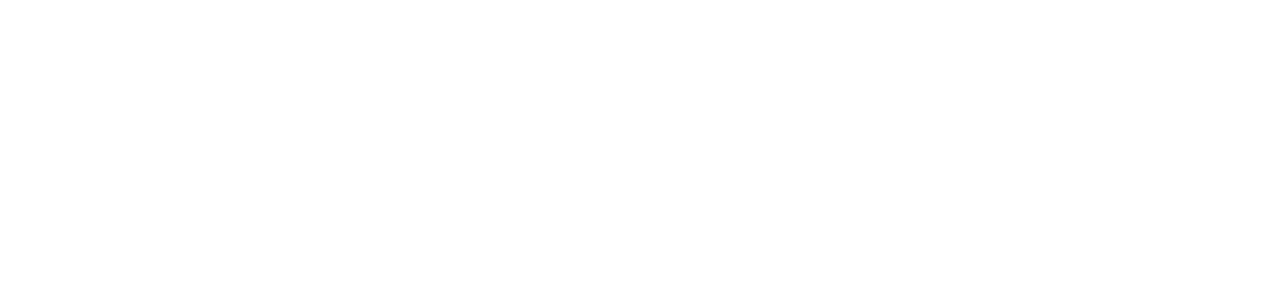
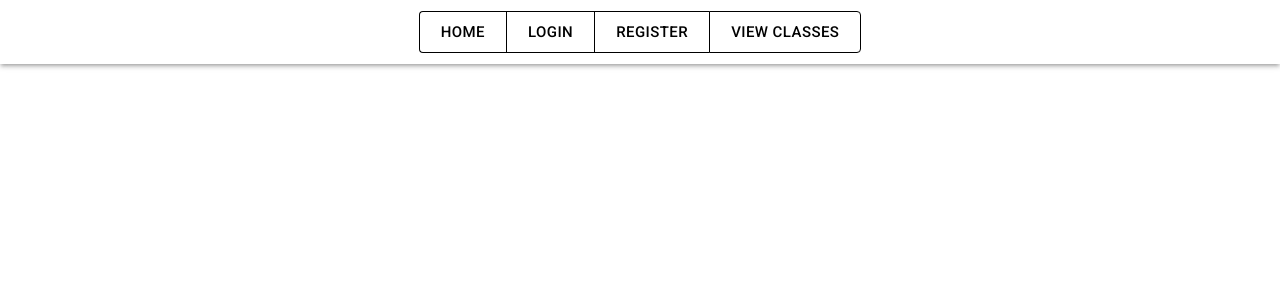
Before and after one commit to ft-anywhere-fitness/Full-Time-Anywhere-Fitness-Front-End, a React (Create React App) app: page /login in a window 1280 px wide. Shown: the top 300 px of the page. Built offline with nearby package versions, Linux system fonts and the light colour scheme.

Commit message:
added some routes and stuff

```diff
--- a/public/index.html
+++ b/public/index.html
@@ -7,13 +7,17 @@
     <meta name="theme-color" content="#000000" />
     <meta
       name="description"
-      content="Web site created using create-react-app"
+      content="Fitness app for all your exercise needs"
     />
     <link rel="apple-touch-icon" href="%PUBLIC_URL%/logo192.png" />
     <!--
       manifest.json provides metadata used when your web app is installed on a
       user's mobile device or desktop. See https://developers.google.com/web/fundamentals/web-app-manifest/
     -->
+    <link
+  rel="stylesheet"
+  href="https://fonts.googleapis.com/css?family=Roboto:300,400,500,700&display=swap"
+/>
     <link rel="manifest" href="%PUBLIC_URL%/manifest.json" />
     <!--
       Notice the use of %PUBLIC_URL% in the tags above.
@@ -24,7 +28,7 @@
       work correctly both with client-side routing and a non-root public URL.
       Learn how to configure a non-root public URL by running `npm run build`.
     -->
-    <title>React App</title>
+    <title>Anywhere fitness</title>
   </head>
   <body>
     <noscript>You need to enable JavaScript to run this app.</noscript>
--- a/src/App.css
+++ b/src/App.css
@@ -1,5 +1,9 @@
 .App {
   text-align: center;
+}
+
+.btngrp {
+  margin: auto;
 }
 
 .App-logo {
--- a/src/App.js
+++ b/src/App.js
@@ -1,7 +1,35 @@
 import "./App.css";
+import React, { useEffect, useState } from "react";
+import { Route, Routes } from "react-router-dom";
+
+import NavBar from "./components/Navbar.js";
+import { createTheme, ThemeProvider, styled } from "@mui/material/styles";
+import Homepage from "./components/Homepage";
+import Classes from "./components/Classes";
+
+const lightTheme = createTheme({ palette: { mode: "light" } });
 
 function App() {
-  return <div className="App"></div>;
+  /* Use this to have conditional button rendering for logout feature*/
+  // useEffect(() => {
+  //   if (localStorage.getItem("token")) {
+  //     const token = localStorage.getItem("token");
+  //     const currentUser = jwt.decode(token).user;
+  //     props.setCurrentUser(currentUser);
+  //   }
+  // }, []);
+
+  return (
+    <div className="App">
+      <ThemeProvider theme={lightTheme}>
+        <NavBar />
+        <Routes>
+          <Route path="/" element={<Homepage />} />
+          <Route path="/classes" element={<Classes />} />
+        </Routes>
+      </ThemeProvider>
+    </div>
+  );
 }
 
 export default App;
--- /dev/null
+++ b/src/components/Class.js
@@ -0,0 +1,30 @@
+import React from "react";
+import { Card } from "@mui/material";
+import { CardContent } from "@mui/material";
+import { Grid } from "@mui/material";
+import { Typography } from "@mui/material";
+
+function Class(props) {
+  const { classList } = props;
+
+  return (
+    <Grid item xs={3} padding="1%">
+      <Card>
+        <CardContent>
+          <Typography color="inherit" variant="">
+            {classList.class_id}
+            {classList.name}
+            {classList.start_time}
+            {classList.duration}
+            {classList.intensity}
+            {classList.location}
+            {classList.max_class_size}
+            {classList.class_type_name}
+          </Typography>
+        </CardContent>
+      </Card>
+    </Grid>
+  );
+}
+
+export default Class;
--- /dev/null
+++ b/src/components/Classes.js
@@ -0,0 +1,49 @@
+import React from "react";
+import Grid from "@mui/material/Grid";
+import Paper from "@mui/material/Paper";
+import { Button, Typography } from "@mui/material";
+import { createTheme, ThemeProvider, styled } from "@mui/material/styles";
+import { Card, CardMedia } from "@mui/material";
+import { useEffect, useState } from "react";
+import axios from "axios";
+import Class from "./Class";
+
+const Item = styled(Paper)(({ theme }) => ({
+  ...theme.typography.body2,
+  padding: theme.spacing(1),
+  textAlign: "center",
+  color: theme.palette.text.secondary,
+}));
+
+function Classes() {
+  const [classList, setClassList] = useState([]);
+
+  useEffect(() => {
+    axios
+      .get("https://anywherefitnesslambda.herokuapp.com/api/classes")
+      .then((resp) => {
+        setClassList(resp);
+        console.log(classList);
+      })
+      .catch((err) => {
+        console.log(err);
+      });
+  }, []);
+
+  return (
+    <div>
+      <Grid
+        container
+        direction="row"
+        justifyContent="space-around"
+        alignItems="center"
+      >
+        {classList.map((item) => {
+          return <Class class={item} />;
+        })}
+      </Grid>
+    </div>
+  );
+}
+
+export default Classes;
--- /dev/null
+++ b/src/components/Homepage.js
@@ -0,0 +1,68 @@
+import React from "react";
+import Grid from "@mui/material/Grid";
+import Paper from "@mui/material/Paper";
+import { Button, Typography } from "@mui/material";
+import { createTheme, ThemeProvider, styled } from "@mui/material/styles";
+import { Card, CardMedia } from "@mui/material";
+
+const Item = styled(Paper)(({ theme }) => ({
+  ...theme.typography.body2,
+  padding: theme.spacing(1),
+  textAlign: "center",
+  color: theme.palette.text.secondary,
+}));
+
+function Homepage() {
+  return (
+    <div>
+      <Typography
+        variant="h1"
+        gutterBottom
+        color="inherit"
+        sx={{ marginTop: "1.5%" }}
+      >
+        Anywhere Fitness
+      </Typography>
+      <Paper sx={{ p: 2, margin: "auto", flexGrow: 1 }}>
+        <Grid container spacing={2} alignItems="center">
+          <Grid item xs={6} alignItems="stretch">
+            <Item elevation={6} className="homepage-text">
+              <Typography
+                gutterBottom
+                variant="h4"
+                color="inherit"
+                sx={{ padding: "5% 5% 0" }}
+              >
+                Helping you grow <br></br> your business.
+              </Typography>
+              <br></br>
+              <Typography color="inherit" sx={{ padding: "0 5% 5%" }}>
+                These days, fitness classes can be held anywhere- a park, an
+                unfinished basement or a garage- not just at a traditional gym.
+                Certified fitness instructors need an easy way to take the
+                awkwardness out of attendance taking and client payment
+                processing. While you could use several mobile apps to
+                accomplish this, AnywhereFitness is the all-in-one solution to
+                meet your “on-location” fitness class needs. AnywhereFitness
+                makes it painless for Instructors and Clients alike to hold and
+                attend Fitness classes wherever they might be held.
+              </Typography>
+            </Item>
+          </Grid>
+          <Grid item xs={6}>
+            <Card style={{ border: "none", boxShadow: "none" }}>
+              <CardMedia
+                component="img"
+                src="https://source.unsplash.com/random/500x600"
+                className="homepage-pic"
+              />
+              {/* <img src={homepagePic} className="homepage-pic"></img> */}
+            </Card>
+          </Grid>
+        </Grid>
+      </Paper>
+    </div>
+  );
+}
+
+export default Homepage;
--- /dev/null
+++ b/src/components/Navbar.js
@@ -0,0 +1,51 @@
+import React from "react";
+import { Link } from "react-router-dom";
+import Button from "@mui/material/Button";
+import { AppBar, Toolbar } from "@mui/material";
+
+import { Typography } from "@mui/material";
+import { ButtonGroup } from "@mui/material";
+
+const Navbar = (props) => {
+  return (
+    <header>
+      <nav>
+        <AppBar
+          elevation={3}
+          color="inherit"
+          position="sticky"
+          sx={{ alignItems: "right", width: "100vw" }}
+        >
+          <Toolbar>
+            <div className="btngrp">
+              <ButtonGroup
+                variant="outlined"
+                aria-label="outlined button group"
+              >
+                <Button variant="outlined" size="large" color="inherit">
+                  Home
+                </Button>
+                <Button size="large" variant="outlined" color="inherit">
+                  Login
+                </Button>
+                <Button size="large" color="inherit">
+                  Register
+                </Button>
+                <Button
+                  component={Link}
+                  to={"/classes"}
+                  size="large"
+                  color="inherit"
+                >
+                  View Classes
+                </Button>
+              </ButtonGroup>
+            </div>
+          </Toolbar>
+        </AppBar>
+      </nav>
+    </header>
+  );
+};
+
+export default Navbar;
--- a/src/index.js
+++ b/src/index.js
@@ -3,10 +3,13 @@ import ReactDOM from "react-dom";
 import "./index.css";
 import App from "./App";
 import reportWebVitals from "./reportWebVitals";
+import { BrowserRouter } from "react-router-dom";
 
 ReactDOM.render(
   <React.StrictMode>
-    <App />
+    <BrowserRouter>
+      <App />
+    </BrowserRouter>
   </React.StrictMode>,
   document.getElementById("root")
 );
```
Also changed, not shown: package.json (+1 -6 lines), src/components/Login.js (added), src/components/Register.js (added).
